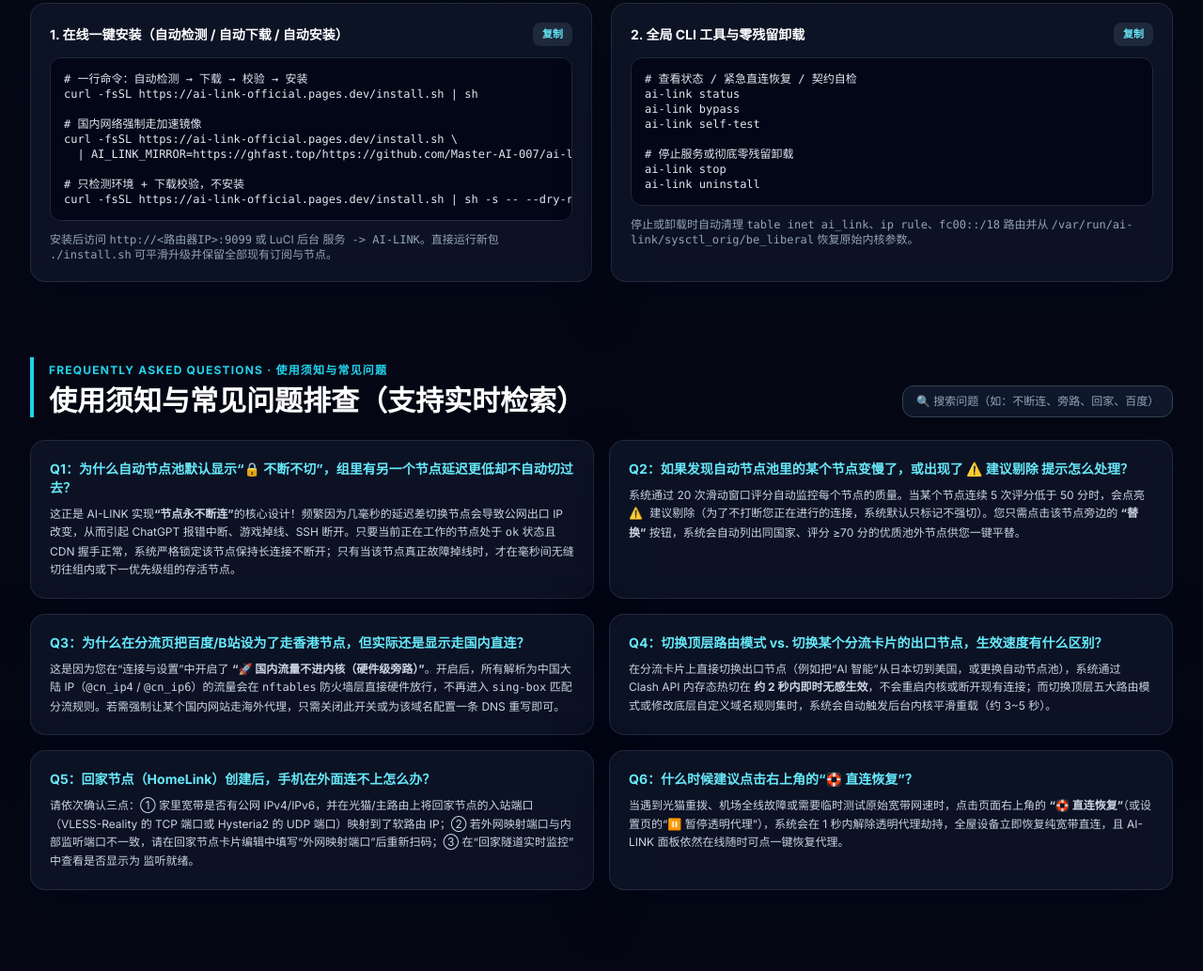
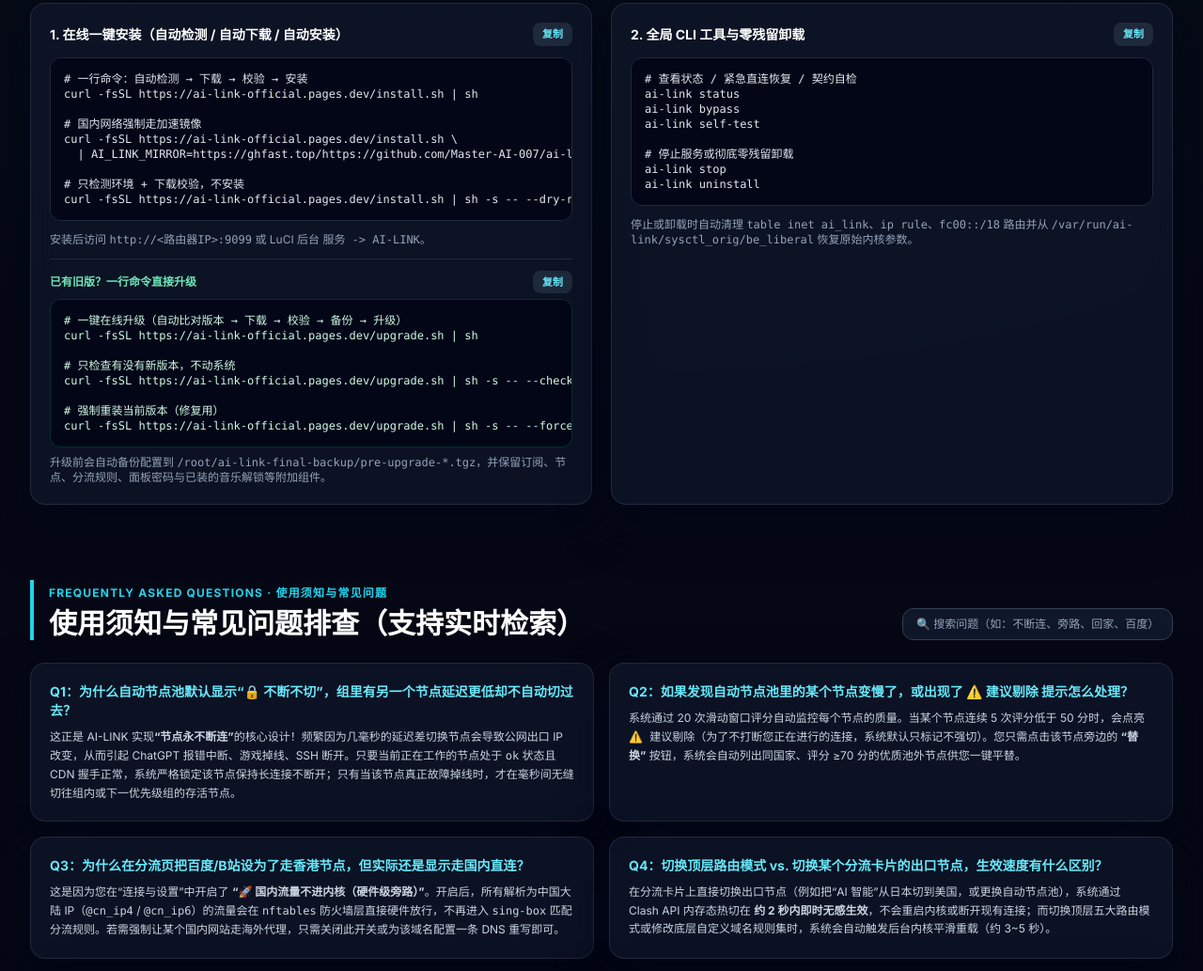
Before and after one commit to Master-AI-007/ai-link-openwrt, a website: page public/index.html in a window 1280 px wide. Shown: the part 5599-6632 px from the top of the page at 94% size. Drawn offline with nearby package versions, Linux system fonts and the light colour scheme.

Commit message:
docs(site): 安装章节加入一键升级命令与升级说明

```diff
--- a/public/index.html
+++ b/public/index.html
@@ -728,8 +728,25 @@
 # 只检测环境 + 下载校验，不安装
 curl -fsSL https://ai-link-official.pages.dev/install.sh | sh -s -- --dry-run</code></pre>
           <p class="text-xs text-slate-400">
-            安装后访问 <code>http://&lt;路由器IP&gt;:9099</code> 或 LuCI 后台 <code>服务 -&gt; AI-LINK</code>。直接运行新包 <code>./install.sh</code> 可平滑升级并保留全部现有订阅与节点。
+            安装后访问 <code>http://&lt;路由器IP&gt;:9099</code> 或 LuCI 后台 <code>服务 -&gt; AI-LINK</code>。
           </p>
+          <div class="mt-1 pt-3 border-t border-slate-800">
+            <div class="flex items-center justify-between mb-1.5">
+              <span class="text-xs font-bold text-emerald-300">已有旧版？一行命令直接升级</span>
+              <button type="button" data-copy-target="code-upgrade-block" class="btn-copy px-2.5 py-1 rounded-lg bg-slate-800 hover:bg-slate-700 text-cyan-300 text-[11px] font-semibold">复制</button>
+            </div>
+            <pre id="code-upgrade-block" class="text-xs bg-slate-950 p-3.5 rounded-xl border border-emerald-900/60 text-emerald-100 overflow-x-auto"><code># 一键在线升级（自动比对版本 → 下载 → 校验 → 备份 → 升级）
+curl -fsSL https://ai-link-official.pages.dev/upgrade.sh | sh
+
+# 只检查有没有新版本，不动系统
+curl -fsSL https://ai-link-official.pages.dev/upgrade.sh | sh -s -- --check
+
+# 强制重装当前版本（修复用）
+curl -fsSL https://ai-link-official.pages.dev/upgrade.sh | sh -s -- --force</code></pre>
+            <p class="text-xs text-slate-400 mt-2">
+              升级前会自动备份配置到 <code>/root/ai-link-final-backup/pre-upgrade-*.tgz</code>，并保留订阅、节点、分流规则、面板密码与已装的音乐解锁等附加组件。
+            </p>
+          </div>
         </div>
 
         <div class="glass-card rounded-2xl p-5 space-y-3">
```
